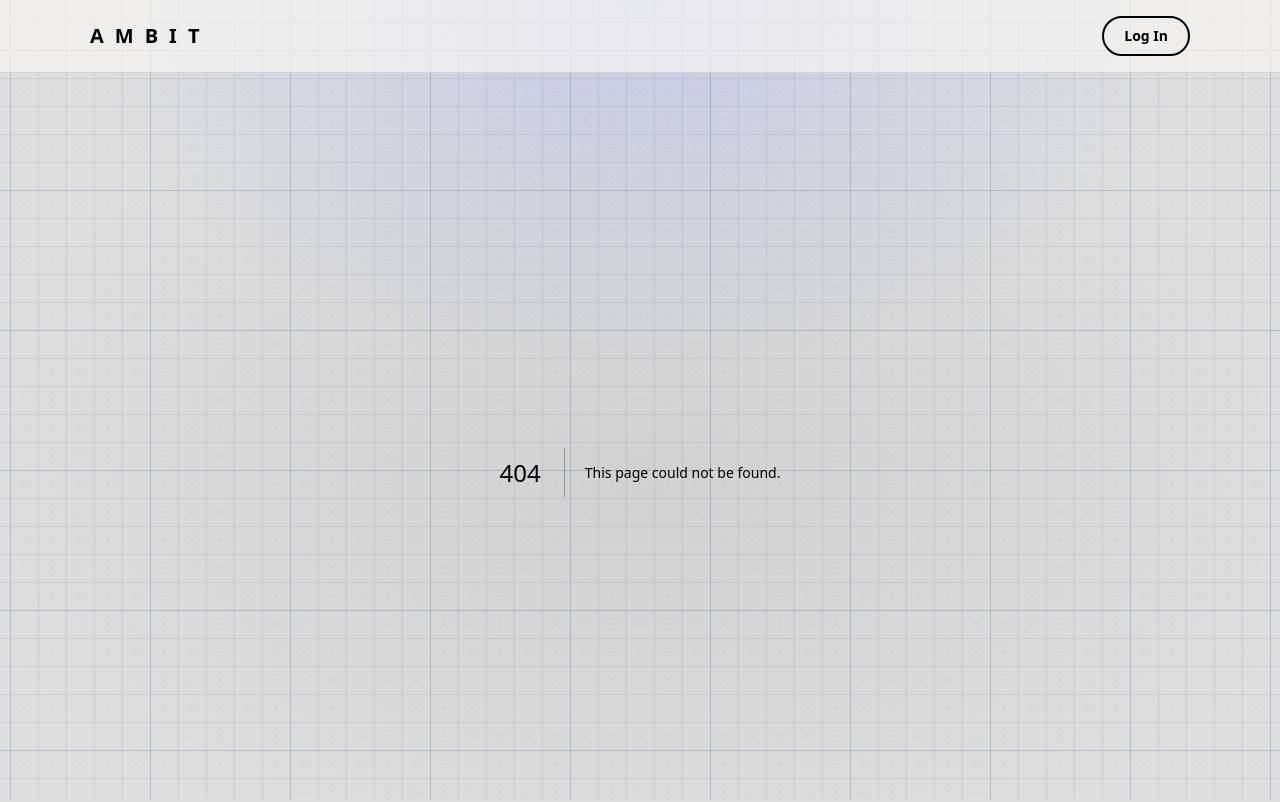
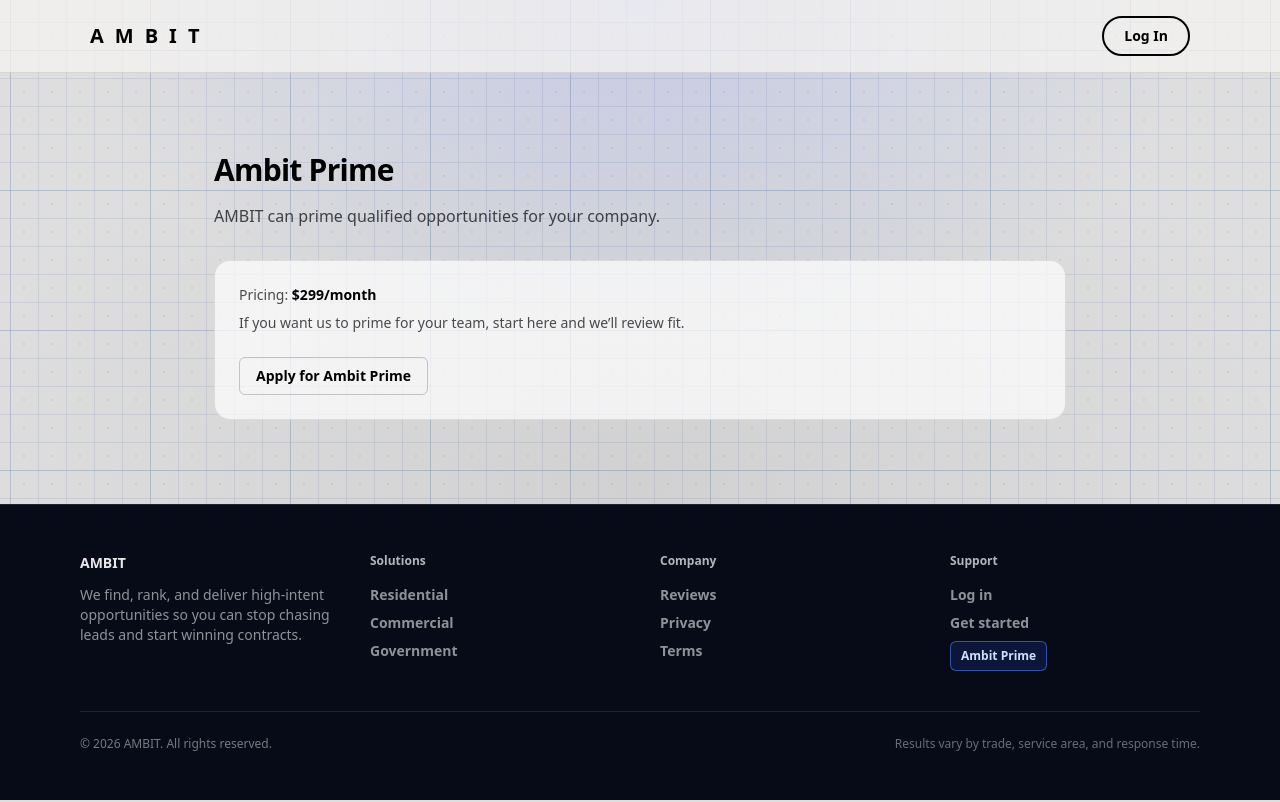
Before and after one commit to seansevrix/ambit, a Next.js app: page /prime in a window 1280 px wide. Before the commit this address had no page. Shown: the top 802 px of the page. Built offline with nearby package versions, Linux system fonts and the light colour scheme.

Commit message:
Add Ambit Prime page and shrink footer button

```diff
--- a/app/components/SiteFooter.tsx
+++ b/app/components/SiteFooter.tsx
@@ -4,7 +4,7 @@ const WRAP = "mx-auto max-w-[1200px] px-6 lg:px-10";
 const TITLE = "text-xs font-semibold text-white/70";
 const LINK = "text-sm font-semibold text-white/55 hover:text-white transition";
 const PRIME_BTN =
-  "inline-flex items-center justify-center rounded-md border border-[#4C7DFF]/70 bg-[#2E5BFF]/20 px-3 py-2 text-sm font-semibold text-[#CFE0FF] hover:bg-[#2E5BFF]/30 hover:text-white transition";
+  "inline-flex w-fit items-center justify-center rounded-md border border-[#4C7DFF]/60 bg-[#2E5BFF]/15 px-2.5 py-1.5 text-xs font-semibold text-[#CFE0FF] hover:bg-[#2E5BFF]/25 hover:text-white transition";
 
 export default function SiteFooter() {
   return (
@@ -55,7 +55,7 @@ export default function SiteFooter() {
           {/* Support */}
           <div>
             <div className={TITLE}>Support</div>
-            <div className="mt-4 grid gap-2">
+            <div className="mt-4 flex flex-col items-start gap-2">
               <Link href="/login" className={LINK}>
                 Log in
               </Link>
--- /dev/null
+++ b/app/prime/page.tsx
@@ -0,0 +1,30 @@
+import Link from "next/link";
+
+export default function PrimePage() {
+  return (
+    <main className="mx-auto max-w-[900px] px-6 py-20">
+      <h1 className="text-3xl font-semibold tracking-tight">Ambit Prime</h1>
+      <p className="mt-4 text-base text-black/70">
+        AMBIT can prime qualified opportunities for your company.
+      </p>
+
+      <div className="mt-8 rounded-2xl border border-black/10 bg-white/70 p-6">
+        <p className="text-sm text-black/70">
+          Pricing: <span className="font-semibold text-black">$299/month</span>
+        </p>
+        <p className="mt-2 text-sm text-black/70">
+          If you want us to prime for your team, start here and we’ll review fit.
+        </p>
+
+        <div className="mt-6">
+          <Link
+            href="/get-started"
+            className="inline-flex items-center justify-center rounded-md border border-black/20 px-4 py-2 text-sm font-semibold hover:bg-black hover:text-white transition"
+          >
+            Apply for Ambit Prime
+          </Link>
+        </div>
+      </div>
+    </main>
+  );
+}
```
